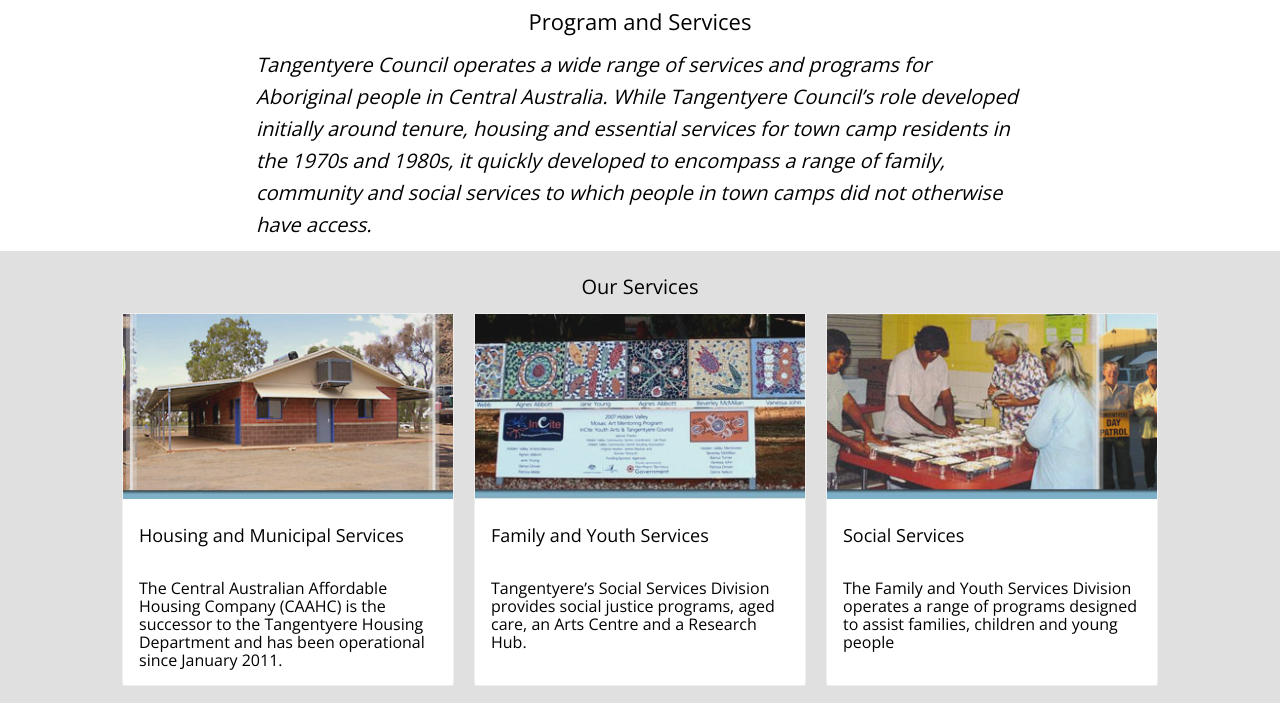
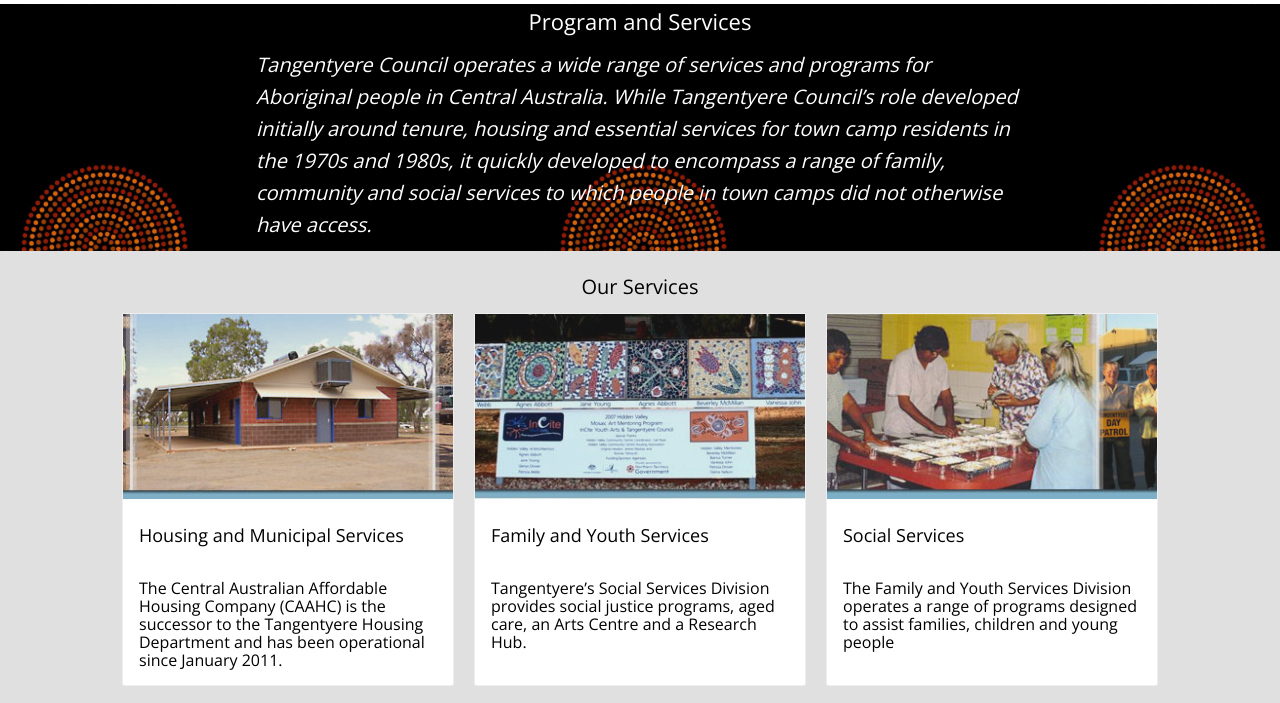
Before and after one commit to aasish-adhikari/project-era, a website: page public/lib/pages/services.html in a window 1280 px wide. Shown: the part 65-768 px from the top of the page. Drawn offline with nearby package versions, Linux system fonts and the light colour scheme.

Commit message:
image changes

```diff
--- a/public/lib/pages/services.html
+++ b/public/lib/pages/services.html
@@ -46,7 +46,7 @@
       <p> This div will contain image slider</p>
     </div>
 
-    <article class="main__description">
+    <article class="main__description white">
       <h1>Program and Services</h1>
       <p class="main__description-text">Tangentyere Council operates a wide range of services and programs for Aboriginal people in Central Australia. While Tangentyere Council’s role developed initially around tenure, housing and essential services for town camp residents in the 1970s and 1980s, it quickly developed to encompass a range of family, community and social services to which people in town camps did not otherwise have access.
       </p>
--- a/src/scss/components/_home.scss
+++ b/src/scss/components/_home.scss
@@ -16,6 +16,7 @@
 .parallax-bg {
   width: 100%;
   height: calc(100vh - 43px);
+  -webkit-filter: contrast(85%) blur(2px) opacity(90%);
   z-index: -1;
 }
 
@@ -30,6 +31,12 @@
   height: 120px;
   border-radius: 50%;
   float: left;
+}
+
+.main__description{
+  background-image: url("../../images/banner-background.jpg");
+  background-position: center;
+  background-size: contain;
 }
 .main__description-text{
 
```
Also changed, not shown: public/build/styles/main.min.css, public/images/1.jpg (renamed from public/images/background.jpg), public/images/banner-background.jpg (renamed from public/images/2.jpg), public/images/welcome-background1.jpg (deleted), public/welcome-background.jpg (deleted), 2 other files.
